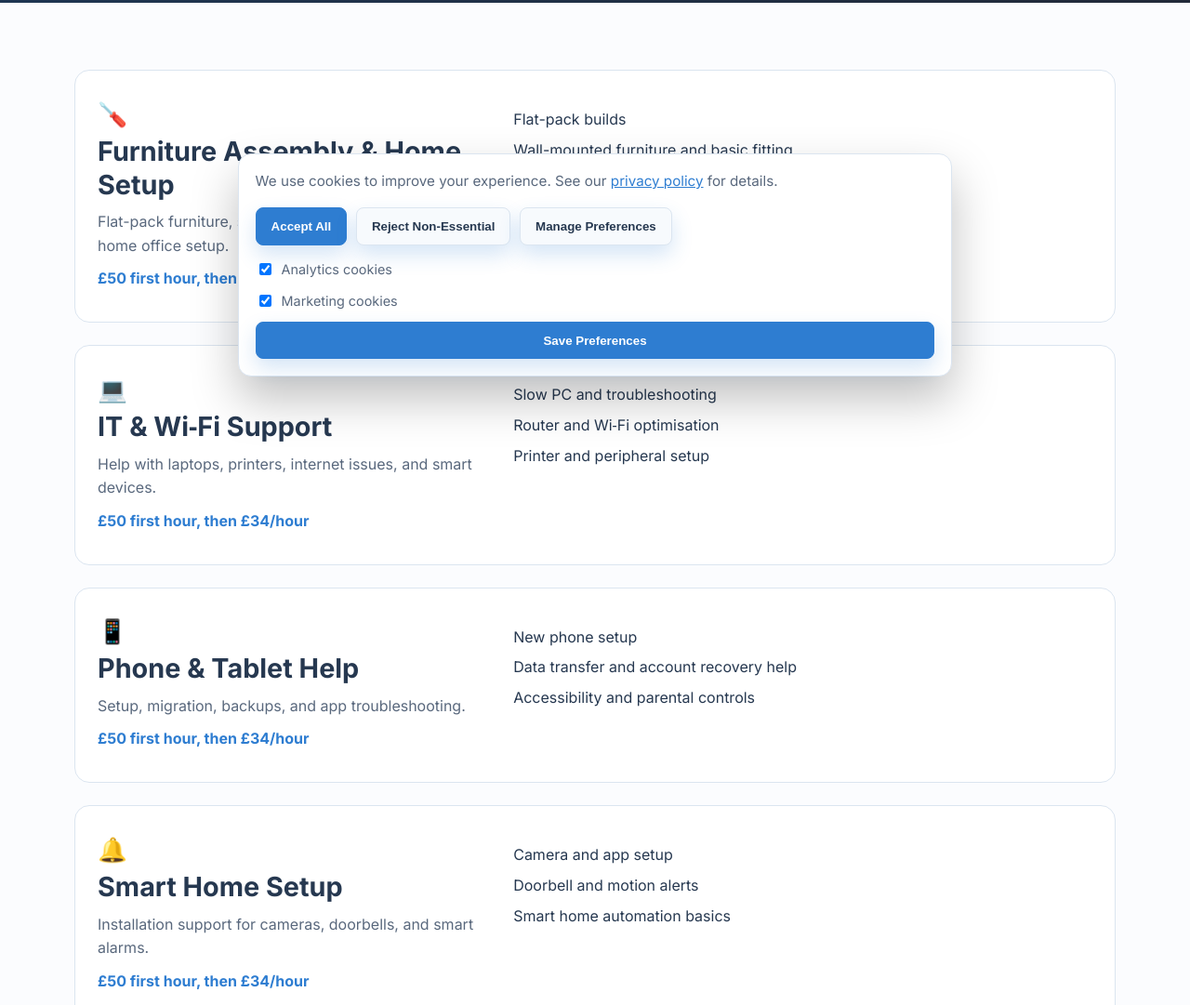
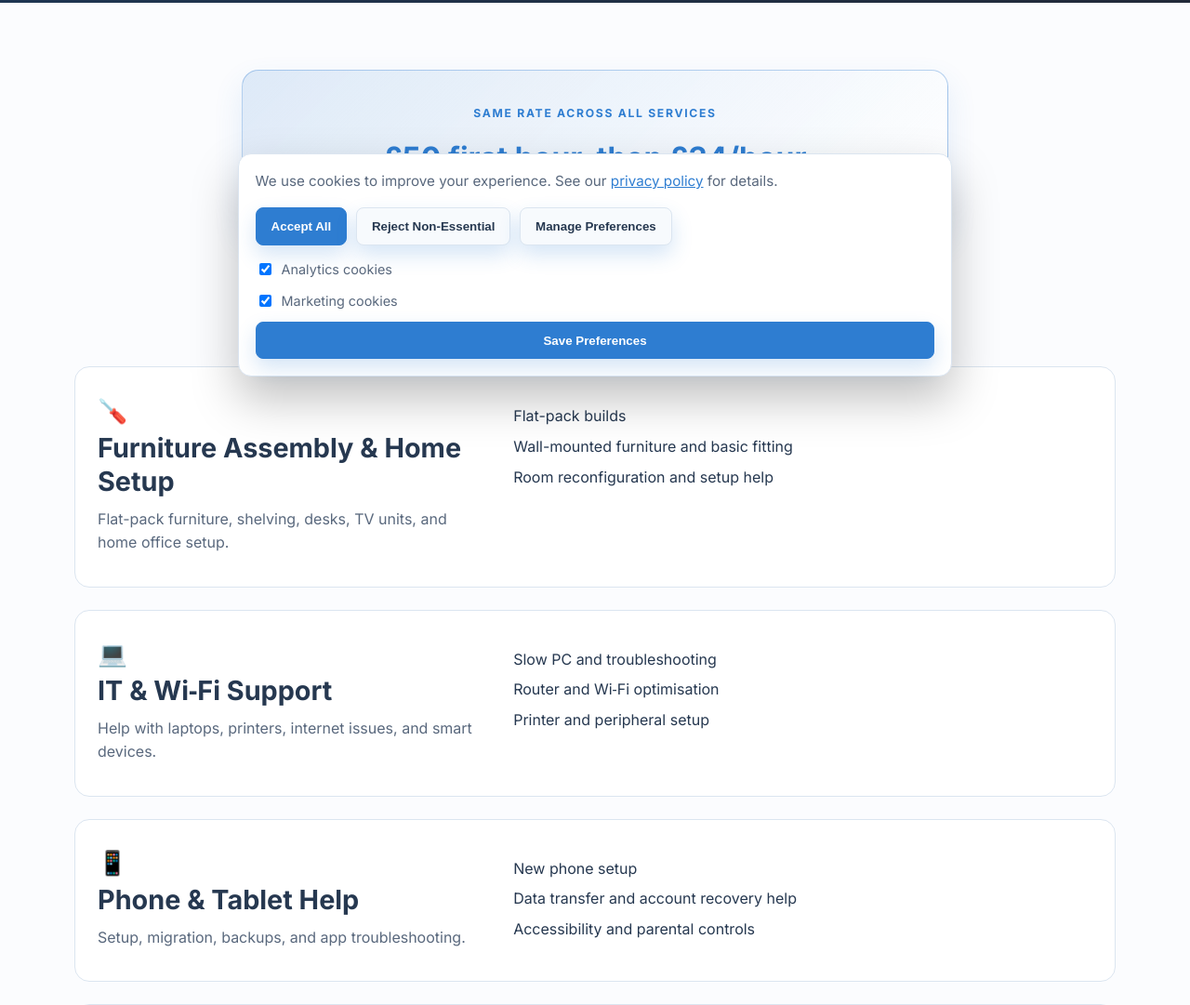
Before and after one commit to EchoSight/JackOfManyTrades, a plain HTML site: page services.html in a window 1280 px wide. Shown: the part 379-1460 px from the top of the page at 93% size. Drawn offline with Linux system fonts and the light colour scheme.

Commit message:
Make shared services pricing more prominent

```diff
--- a/services.html
+++ b/services.html
@@ -14,21 +14,29 @@
   <main>
     <section class="page-hero hero-gradient"><div class="container center"><p class="eyebrow">Our Services</p><h1>Your Local Problem Solver</h1><p class="lead">Furniture assembly, home technology setup, and practical household help across Newbury and surrounding areas.</p></div></section>
 
+    <section class="section container">
+      <div class="service-rate-banner center">
+        <p class="eyebrow">Same rate across all services</p>
+        <p class="service-price">£50 first hour, then £34/hour</p>
+        <p class="muted">No service-specific pricing tiers. Just one clear hourly rate.</p>
+      </div>
+    </section>
+
     <section class="section container services-stack">
       <article class="service-row">
-        <div><p class="service-emoji" aria-hidden="true">🪛</p><p class="service-title">Furniture Assembly & Home Setup</p><p class="muted">Flat-pack furniture, shelving, desks, TV units, and home office setup.</p><p class="service-price">£50 first hour, then £34/hour</p></div>
+        <div><p class="service-emoji" aria-hidden="true">🪛</p><p class="service-title">Furniture Assembly & Home Setup</p><p class="muted">Flat-pack furniture, shelving, desks, TV units, and home office setup.</p></div>
         <div><ul class="check-list"><li>Flat-pack builds</li><li>Wall-mounted furniture and basic fitting</li><li>Room reconfiguration and setup help</li></ul></div>
       </article>
       <article class="service-row">
-        <div><p class="service-emoji" aria-hidden="true">💻</p><p class="service-title">IT & Wi‑Fi Support</p><p class="muted">Help with laptops, printers, internet issues, and smart devices.</p><p class="service-price">£50 first hour, then £34/hour</p></div>
+        <div><p class="service-emoji" aria-hidden="true">💻</p><p class="service-title">IT & Wi‑Fi Support</p><p class="muted">Help with laptops, printers, internet issues, and smart devices.</p></div>
         <div><ul class="check-list"><li>Slow PC and troubleshooting</li><li>Router and Wi‑Fi optimisation</li><li>Printer and peripheral setup</li></ul></div>
       </article>
       <article class="service-row">
-        <div><p class="service-emoji" aria-hidden="true">📱</p><p class="service-title">Phone & Tablet Help</p><p class="muted">Setup, migration, backups, and app troubleshooting.</p><p class="service-price">£50 first hour, then £34/hour</p></div>
+        <div><p class="service-emoji" aria-hidden="true">📱</p><p class="service-title">Phone & Tablet Help</p><p class="muted">Setup, migration, backups, and app troubleshooting.</p></div>
         <div><ul class="check-list"><li>New phone setup</li><li>Data transfer and account recovery help</li><li>Accessibility and parental controls</li></ul></div>
       </article>
       <article class="service-row">
-        <div><p class="service-emoji" aria-hidden="true">🔔</p><p class="service-title">Smart Home Setup</p><p class="muted">Installation support for cameras, doorbells, and smart alarms.</p><p class="service-price">£50 first hour, then £34/hour</p></div>
+        <div><p class="service-emoji" aria-hidden="true">🔔</p><p class="service-title">Smart Home Setup</p><p class="muted">Installation support for cameras, doorbells, and smart alarms.</p></div>
         <div><ul class="check-list"><li>Camera and app setup</li><li>Doorbell and motion alerts</li><li>Smart home automation basics</li></ul></div>
       </article>
     </section>
--- a/styles.css
+++ b/styles.css
@@ -689,6 +689,25 @@ code, pre, .mono {
   color: hsl(var(--primary));
   font-weight: 700;
 }
+
+.service-rate-banner {
+  max-width: 760px;
+  margin: 0 auto;
+  padding: 1.5rem;
+  border: 1px solid hsl(var(--primary) / .35);
+  border-radius: calc(var(--radius) + 10px);
+  background: linear-gradient(135deg, hsl(var(--primary) / .14), hsl(var(--card)));
+  box-shadow: 0 14px 32px hsl(var(--primary) / .12);
+}
+
+.service-rate-banner .service-price {
+  margin: .1rem 0 .3rem;
+  font-size: clamp(1.5rem, 4vw, 2rem);
+}
+
+.service-rate-banner .muted {
+  margin: 0;
+}
 .service-row h3 { margin: 0 0 .5rem; font-size: 1rem; text-transform: uppercase; letter-spacing: .06em; color: hsl(var(--muted-foreground)); }
 .service-row p { margin: .6rem 0; }
 
```
